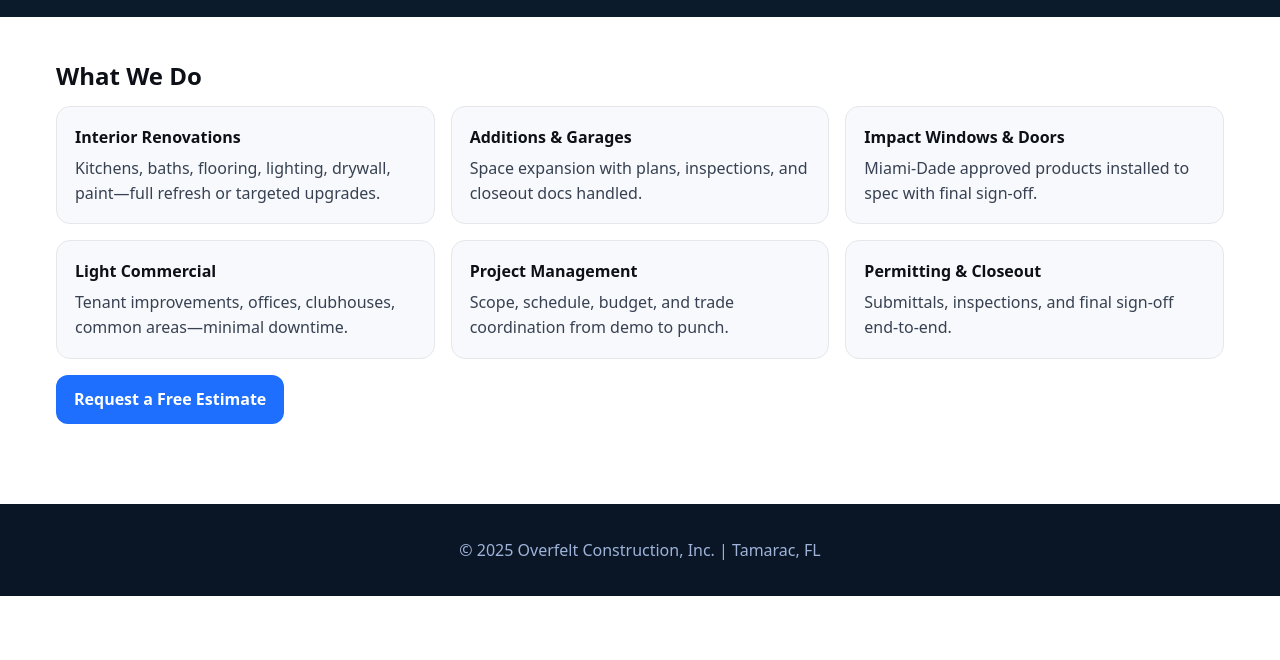
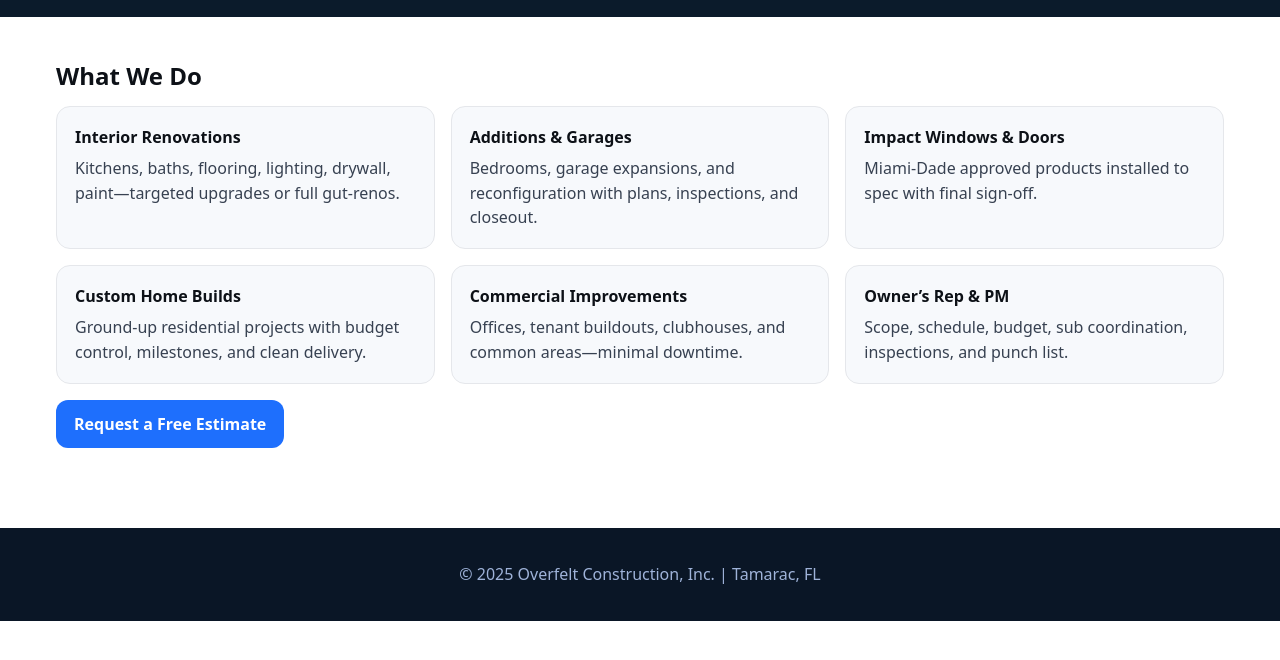
Before and after one commit to Derekdog689/overfelt-construction-demo, a plain HTML site: page services.html in a window 1280 px wide. Shown: the part 96-756 px from the top of the page. Drawn offline with Linux system fonts and the light colour scheme.

Commit message:
Update services.html

```diff
--- a/services.html
+++ b/services.html
@@ -3,7 +3,8 @@
 <head>
   <meta charset="utf-8"/><meta name="viewport" content="width=device-width,initial-scale=1"/>
   <title>Services | Overfelt Construction, Inc.</title>
-  <meta name="description" content="Interior renovations, additions, impact windows/doors, light commercial improvements.">
+  <meta name="description" content="Interior renovations, additions, impact windows/doors, custom homes, and commercial improvements.">
+  <link rel="icon" href="favicon.svg" type="image/svg+xml">
   <link rel="stylesheet" href="style.css"/>
 </head>
 <body>
@@ -17,12 +18,12 @@
 <section class="section">
   <h3>What We Do</h3>
   <div class="cards">
-    <div class="card"><h4>Interior Renovations</h4><p>Kitchens, baths, flooring, lighting, drywall, paint—full refresh or targeted upgrades.</p></div>
-    <div class="card"><h4>Additions & Garages</h4><p>Space expansion with plans, inspections, and closeout docs handled.</p></div>
+    <div class="card"><h4>Interior Renovations</h4><p>Kitchens, baths, flooring, lighting, drywall, paint—targeted upgrades or full gut-renos.</p></div>
+    <div class="card"><h4>Additions & Garages</h4><p>Bedrooms, garage expansions, and reconfiguration with plans, inspections, and closeout.</p></div>
     <div class="card"><h4>Impact Windows & Doors</h4><p>Miami-Dade approved products installed to spec with final sign-off.</p></div>
-    <div class="card"><h4>Light Commercial</h4><p>Tenant improvements, offices, clubhouses, common areas—minimal downtime.</p></div>
-    <div class="card"><h4>Project Management</h4><p>Scope, schedule, budget, and trade coordination from demo to punch.</p></div>
-    <div class="card"><h4>Permitting & Closeout</h4><p>Submittals, inspections, and final sign-off end-to-end.</p></div>
+    <div class="card"><h4>Custom Home Builds</h4><p>Ground-up residential projects with budget control, milestones, and clean delivery.</p></div>
+    <div class="card"><h4>Commercial Improvements</h4><p>Offices, tenant buildouts, clubhouses, and common areas—minimal downtime.</p></div>
+    <div class="card"><h4>Owner’s Rep & PM</h4><p>Scope, schedule, budget, sub coordination, inspections, and punch list.</p></div>
   </div>
   <div class="cta-row" style="margin-top:16px"><a class="btn btn-primary" href="contact.html">Request a Free Estimate</a></div>
 </section>
```
